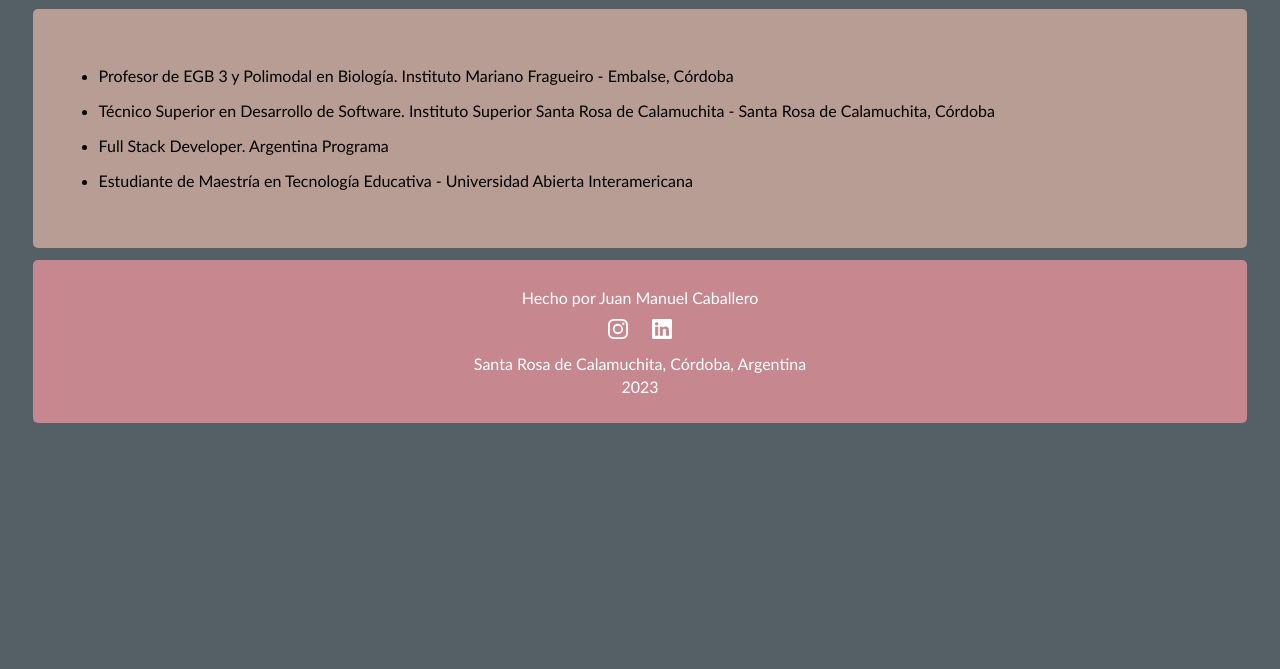
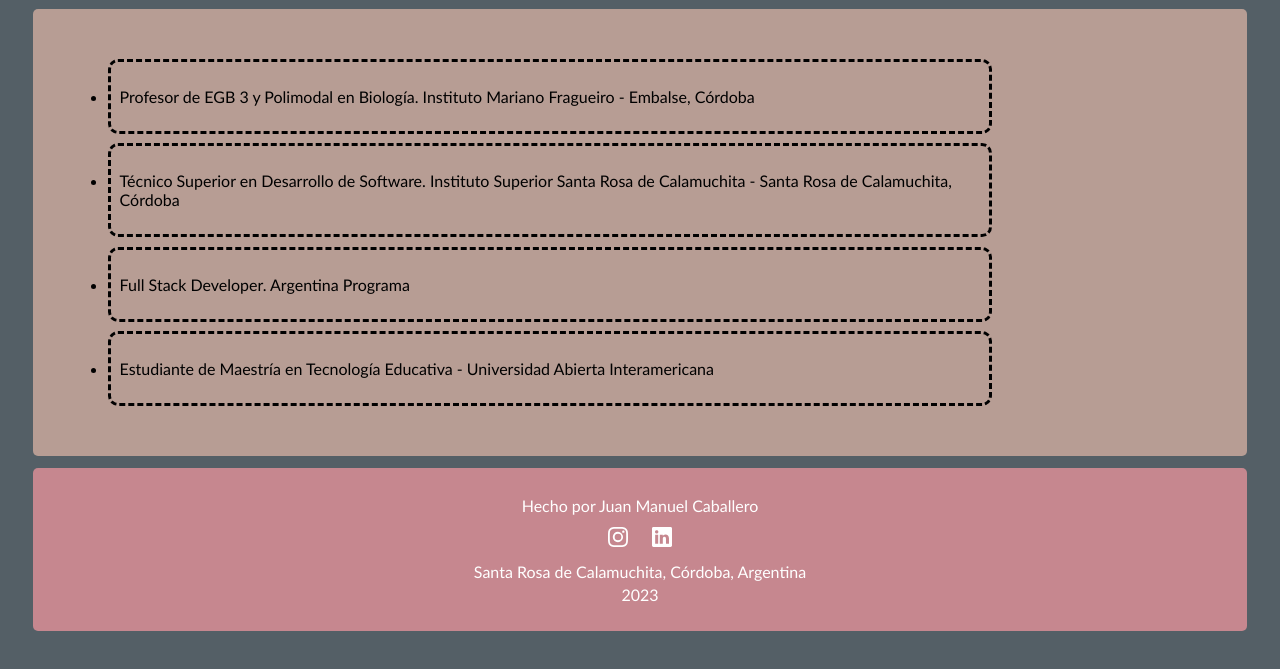
Before and after one commit to manu1101/manu1101.github.io, a plain HTML site: page capacitacion.html in a window 1280 px wide. Shown: the part 95-764 px from the top of the page. Drawn offline with Linux system fonts and the light colour scheme; a script that the page names is missing.

Commit message:
Cambios finales

```diff
--- a/capacitacion.html
+++ b/capacitacion.html
@@ -24,7 +24,7 @@
         </nav>
     </div>
     <section>
-        <ul>
+        <ul id="capacitacion">
             <li>
                 <p>Profesor de EGB 3 y Polimodal en Biología. Instituto Mariano Fragueiro - Embalse, Córdoba</p>
             </li>
--- a/estilo.css
+++ b/estilo.css
@@ -203,10 +203,17 @@ footer li {
   padding: 0 18px;
   width: 100%;
   border-radius: 10px;
-  background-color: #632a32;
+  background-color: #a35d67;
   max-height: 0;
   overflow: hidden;
   transition: max-height 0.2s ease-out;
+}
+
+#capacitacion li{
+  border-radius: 10px;
+  border-style: dashed;
+  margin: 1%;
+  padding: 1%;
 }
 
 @media only screen and (max-width: 600px) {
```
